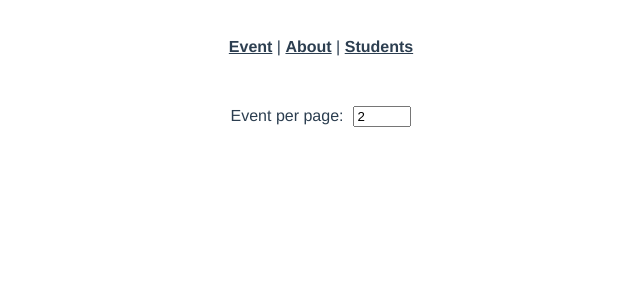
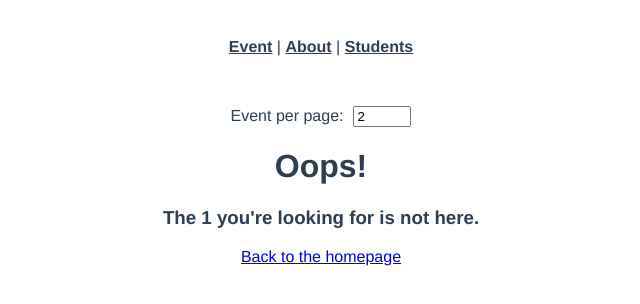
Before and after one commit to wanwisasin/311-Intro-to-vite, a Vue app: page /404/1 in a window 1280 px wide. Shown: the top 304 px of the page, without its empty margins (319-959 px from the left). Built offline with nearby package versions, Linux system fonts and the light colour scheme.

Commit message:
lab3 5.1

```diff
--- a/src/router/index.ts
+++ b/src/router/index.ts
@@ -5,6 +5,7 @@
 import EventEditView from '@/views/event/EditView.vue'
 import EventLayoutView from '@/views/event/LayoutView.vue'
 import AboutView from '@/views/AboutView.vue'
+import NotFoundView from '@/views/NotFoundView.vue'
 import StudentListView from '@/views/StudentListView.vue'
 
 const router = createRouter({
@@ -51,6 +52,17 @@
       component: AboutView
     },
     {
+      path: '/404/:resource',
+      name: '404-resource-view',
+      component: NotFoundView,
+      props: true
+    },
+    {
+      path: '/:catchAll(.*)',
+      name: 'not-found',
+      component: NotFoundView
+    },
+    {
       path: '/students',
       name: 'student',
       component: StudentListView
--- /dev/null
+++ b/src/views/NotFoundView.vue
@@ -0,0 +1,13 @@
+<script setup lang="ts">
+import { withDefaults, defineProps } from 'vue'
+
+const props = withDefaults(defineProps<{ resource: string }>(), {
+  resource: 'page'
+})
+</script>
+
+<template>
+  <h1>Oops!</h1>
+  <h3>The {{ resource }} you're looking for is not here.</h3>
+  <router-link :to="{ name: 'event-list-view' }">Back to the homepage</router-link>
+</template>
--- a/src/views/event/LayoutView.vue
+++ b/src/views/event/LayoutView.vue
@@ -2,6 +2,7 @@
 import { ref, onMounted } from 'vue'
 import { type Event } from '@/types'
 import EventService from '@/services/EventService'
+import { useRouter } from 'vue-router'
 
 const event = ref<Event | null>(null)
 
@@ -11,14 +12,18 @@
     required: true
   }
 })
+const router = useRouter()
 
 onMounted(() => {
   EventService.getEvent(parseInt(props.id))
     .then((response) => {
       event.value = response.data
     })
-    .catch((error) => {
-      console.error('There was an error!', error)
+    .catch(() => {
+      router.push({
+        name: '404-resource-view',
+        params: { resource: 'event' }
+      })
     })
 })
 </script>
```
